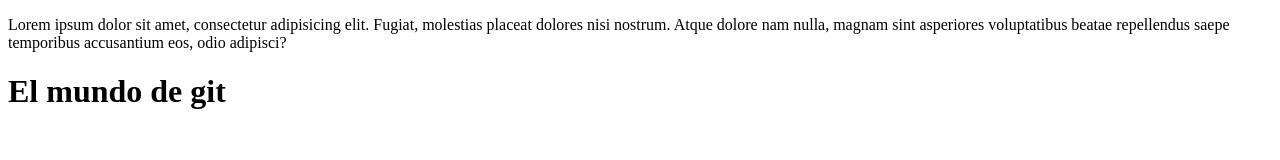
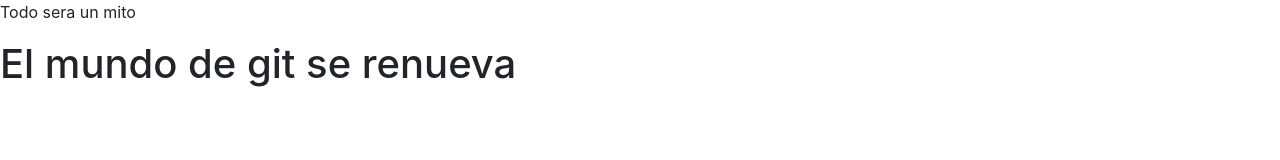
Before and after one commit to polomas/git-up-two, a plain HTML site: page index.html in a window 1280 px wide. Drawn offline with nearby package versions, Linux system fonts and the light colour scheme.

Commit message:
Se modifico el titulo

```diff
--- a/index.html
+++ b/index.html
@@ -2,11 +2,12 @@
 <html lang="en">
 <head>
 	<meta charset="UTF-8">
-	<title>El primer git up</title>
+	<title>El primer gi up</title>
+	<link rel="stylesheet" href="https://stackpath.bootstrapcdn.com/bootstrap/4.3.1/css/bootstrap.min.css" integrity="sha384-ggOyR0iXCbMQv3Xipma34MD+dH/1fQ784/j6cY/iJTQUOhcWr7x9JvoRxT2MZw1T" crossorigin="anonymous">
 </head>
 <body>
-<p>Lorem ipsum dolor sit amet, consectetur adipisicing elit. Fugiat, molestias placeat dolores nisi nostrum. Atque dolore nam nulla, magnam sint asperiores voluptatibus beatae repellendus saepe temporibus accusantium eos, odio adipisci?</p>
+<p>Todo sera un mito</p>
 
-<h1>El mundo de git</h1>
+<h1>El mundo de git se renueva</h1>
 </body>
 </html>
```
